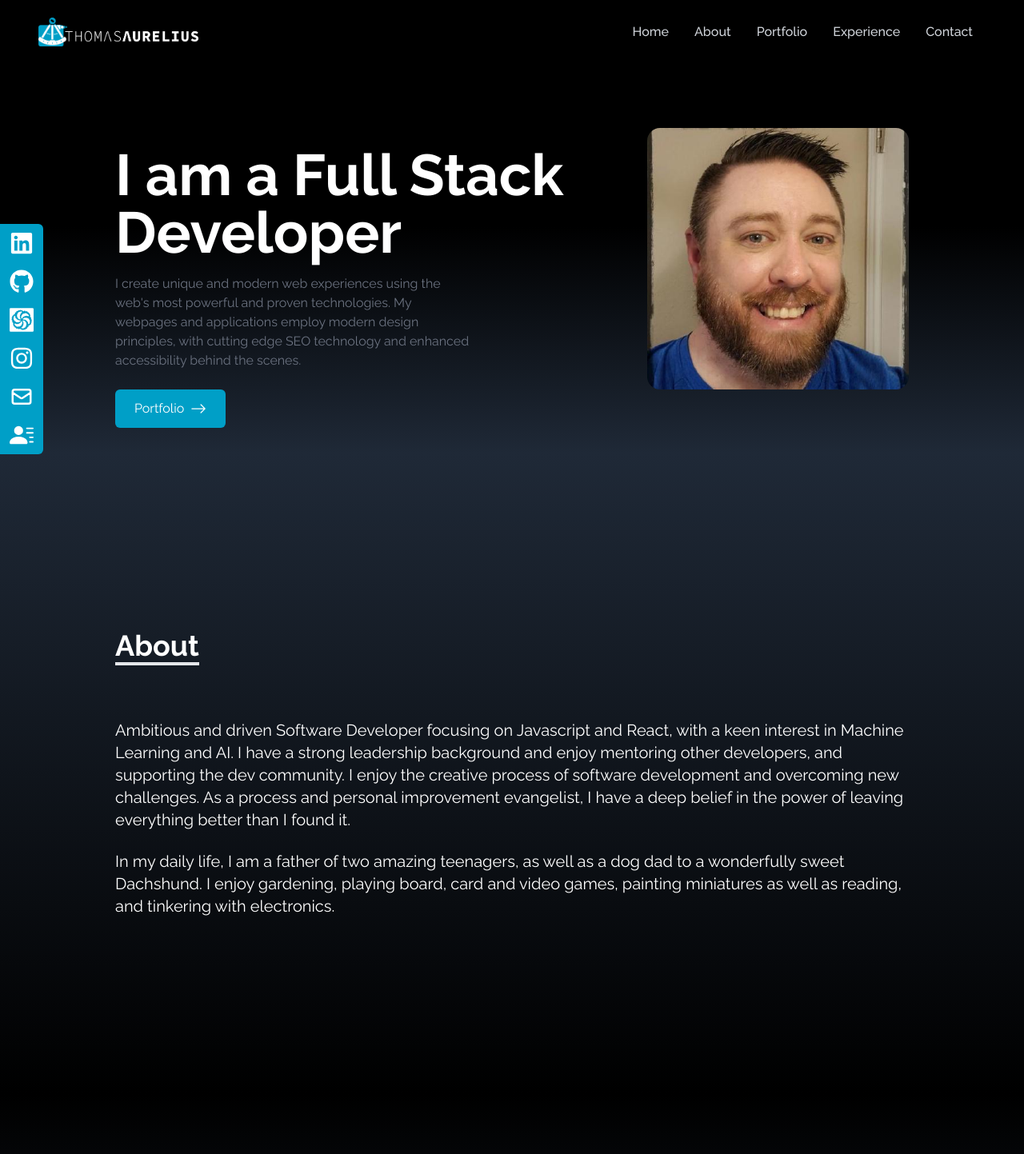
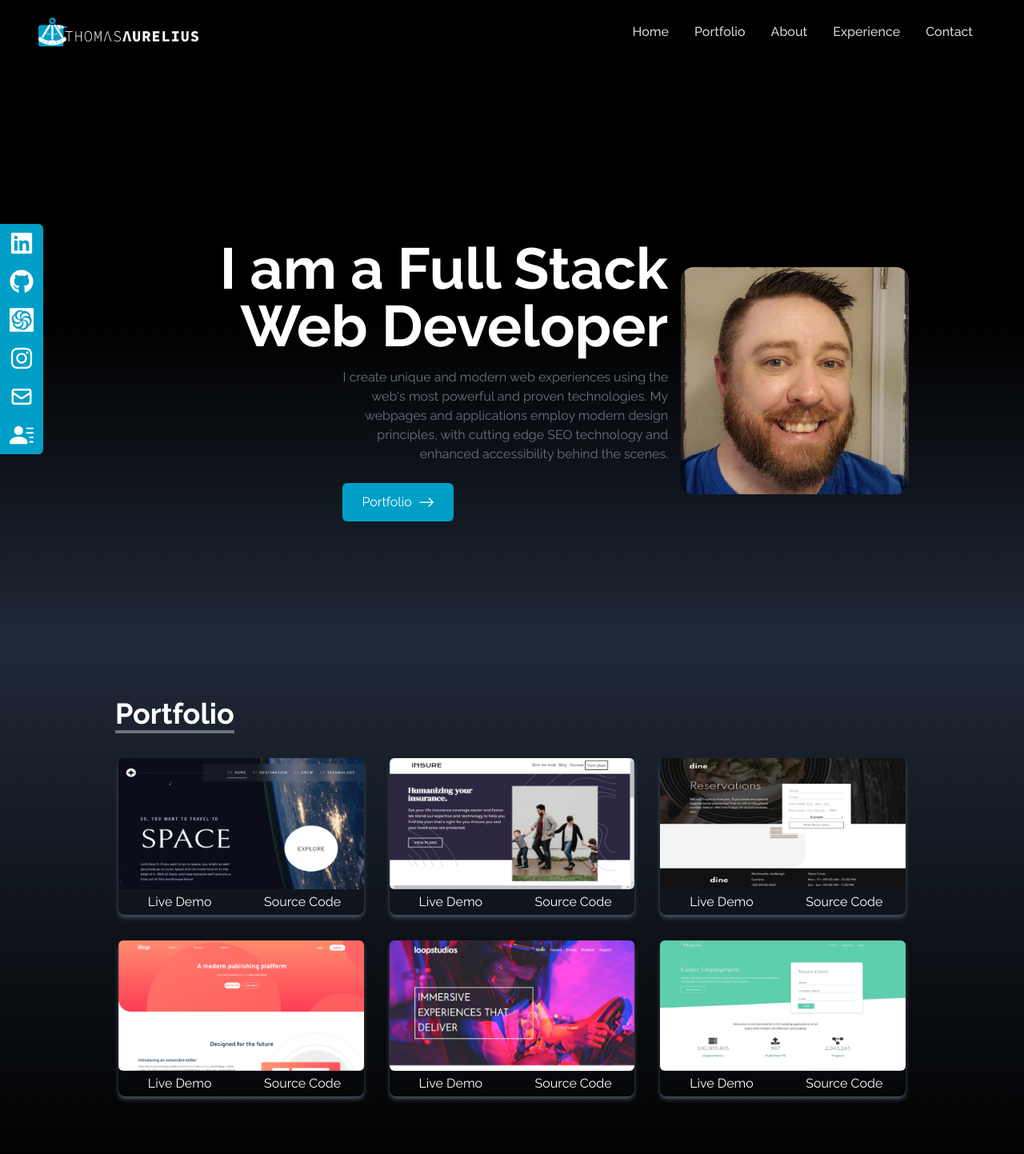
Before and after one commit to ThomasAurelius/portfolio-react-2022, a React (Create React App) app: page / in a window 1280 px wide. Shown: the top 1443 px of the page at 80% size. Built offline with nearby package versions, Linux system fonts and the light colour scheme; the HTML template or start-up script is replaced by a standard one.

Commit message:
background

```diff
--- a/package.json
+++ b/package.json
@@ -13,7 +13,7 @@
     "react-scroll": "^1.8.7",
     "web-vitals": "^2.1.4"
   },
-  "homepage": "https://thomasaurelius.github.io/portfolio-react-2022/",
+  "homepage": "https://thomasaurelius.com/",
   "scripts": {
   "predeploy": "npm run build",
   "deploy": "gh-pages -d build",
--- a/src/App.js
+++ b/src/App.js
@@ -12,8 +12,9 @@ function App() {
     <div className="App">
       <Navbar />
       <Home />
+      <Portfolio />
       <About />
-      <Portfolio />
+
       <Experience />
       <Contact />
       <Footer />
--- a/src/components/About.js
+++ b/src/components/About.js
@@ -2,7 +2,7 @@ import React from 'react'
 
 export default function About() {
   return (
-    <div name="about" className='w-full h-screen bg-gradient-to-b from-gray-800 to-black text-white  lg:px-12'>
+    <div name="about" className='w-full h-full bg-gradient-to-b to-gray-800 from-black text-white pb-20 lg:px-12'>
       <div className='max-w-screen-lg p-4 mx-auto flex flex-col justify-center w-full h-full '>
          <div className='pb-8'>
             <p className='text-4xl font-bold inline border-b-4'>About</p>
--- a/src/components/Home.js
+++ b/src/components/Home.js
@@ -6,13 +6,13 @@ import { Link } from 'react-scroll'
 
 export default function Home() {
   return (
-    <div name="home" className='h-full w-full bg-gradient-to-b from-black via-black to-gray-800 text-white pt-40  lg:px-12 md:pt-40' >
+    <div name="home" className='h-screen w-full bg-gradient-to-b from-black via-black to-gray-800 text-white pt-40  lg:px-12 md:pt-40 text-right' >
       <div className='max-w-screen-lg mx-auto flex flex-col items-center justify-center h-full px-4 md:flex-row xs:text-center'>
-         <div className='flex flex-col justify-center h-full'>
-            <h2 className='text-4xl sm:text-7xl font-bold text-white'>I am a Full Stack Developer</h2>
-            <p className='text-gray-500 py-4 max-w-md'>I create unique and modern web experiences using the web's most powerful and proven technologies. My webpages and applications employ modern design principles, with cutting edge SEO technology and enhanced accessibility behind the scenes. </p>
-            <div>
-            <button className='group text-white w-fit px-6 py-3 my-2 flex items-center rounded-md accent-color cursor-pointer'>
+         <div className='flex flex-col justify-center  h-full'>
+            <h2 className='text-4xl sm:text-7xl px-4 font-bold text-white'>I am a Full Stack Web Developer</h2>
+            <p className='text-gray-500 py-4 px-4 max-w-md self-end'>I create unique and modern web experiences using the web's most powerful and proven technologies. My webpages and applications employ modern design principles, with cutting edge SEO technology and enhanced accessibility behind the scenes. </p>
+            <div className="self-center">
+            <button className='group text-white w-fit px-6 py-3 my-2 flex items-center rounded-md accent-color cursor-pointer  '>
 
                <Link to={'portfolio'} smooth duration={500}>Portfolio</Link>
                <span className='group-hover:rotate-90 duration-300 pl-1'>
@@ -22,7 +22,7 @@ export default function Home() {
             </div>
          </div>
          <div>
-            <img src={heroImg} alt="Thomas Aurelius" className='rounded-2xl mx-auto w-2/3 md:w-full mb-20' />
+            <img src={heroImg} alt="Thomas Aurelius" className='rounded-2xl mx-auto w-2/3 md:w-full mb-2' />
          </div>
       </div>
 
--- a/src/components/Navbar.js
+++ b/src/components/Navbar.js
@@ -16,11 +16,11 @@ export default function Navbar() {
    },
    {
       id: 2,
-      link: 'about'
+      link: 'portfolio'
    },
    {
       id: 3,
-      link: 'portfolio'
+      link: 'about'
    },
    {
       id: 4,
--- a/src/components/Portfolio.js
+++ b/src/components/Portfolio.js
@@ -56,7 +56,7 @@ export default function Portfolio() {
    ]
 
   return (
-    <div name="portfolio" className='bg-gradient-to-b from-black to-gray-800 w-full text-white md:h-full pt-8  lg:px-12'>
+    <div name="portfolio" className='bg-gradient-to-b to-black from-gray-800 w-full text-white md:h-full pt-8 pb-20 lg:px-12'>
       <div className='max-w-screen-lg p-4 pt-10 mx-auto flex flex-col justify-center w-full h-full'>
          <div className='pb-8'>
             <p className='text-4xl font-bold inline border-b-4 border-gray-500 '>Portfolio</p>
--- a/src/components/SocialLinks.js
+++ b/src/components/SocialLinks.js
@@ -13,7 +13,7 @@ const links = [
          <> LinkedIn <FaLinkedin size={30} />
          </>
       ),
-      href: 'https://linkedin.com',
+      href: 'https://www.linkedin.com/in/thomasgooch/',
       style: 'rounded-tr-md'
    },
    {
@@ -30,7 +30,7 @@ const links = [
          <> Codewars <SiCodewars size={30} />
          </>
       ),
-      href: 'mailto:thomas.aurelius.widmer@gmail.com'
+      href: 'https://www.codewars.com/users/ThomasAurelius'
    },
    {
       id: 4,
@@ -38,7 +38,7 @@ const links = [
          <> Instagram <FaInstagram size={30} />
          </>
       ),
-      href: 'mailto:thomas.aurelius.widmer@gmail.com'
+      href: 'https://instagram.com/thomasofaurelius'
    },
    {
       id: 5,
@@ -55,7 +55,7 @@ const links = [
          <> Resume <BsFillPersonLinesFill size={30} />
          </>
       ),
-      href: '/resume.pdf',
+      href: '/thomas_gooch_resume_061722.pdf',
       style: 'rounded-br-md',
       download: true,
    }
```
Also changed, not shown: src/components/Footer.js (+2 -6 lines).
